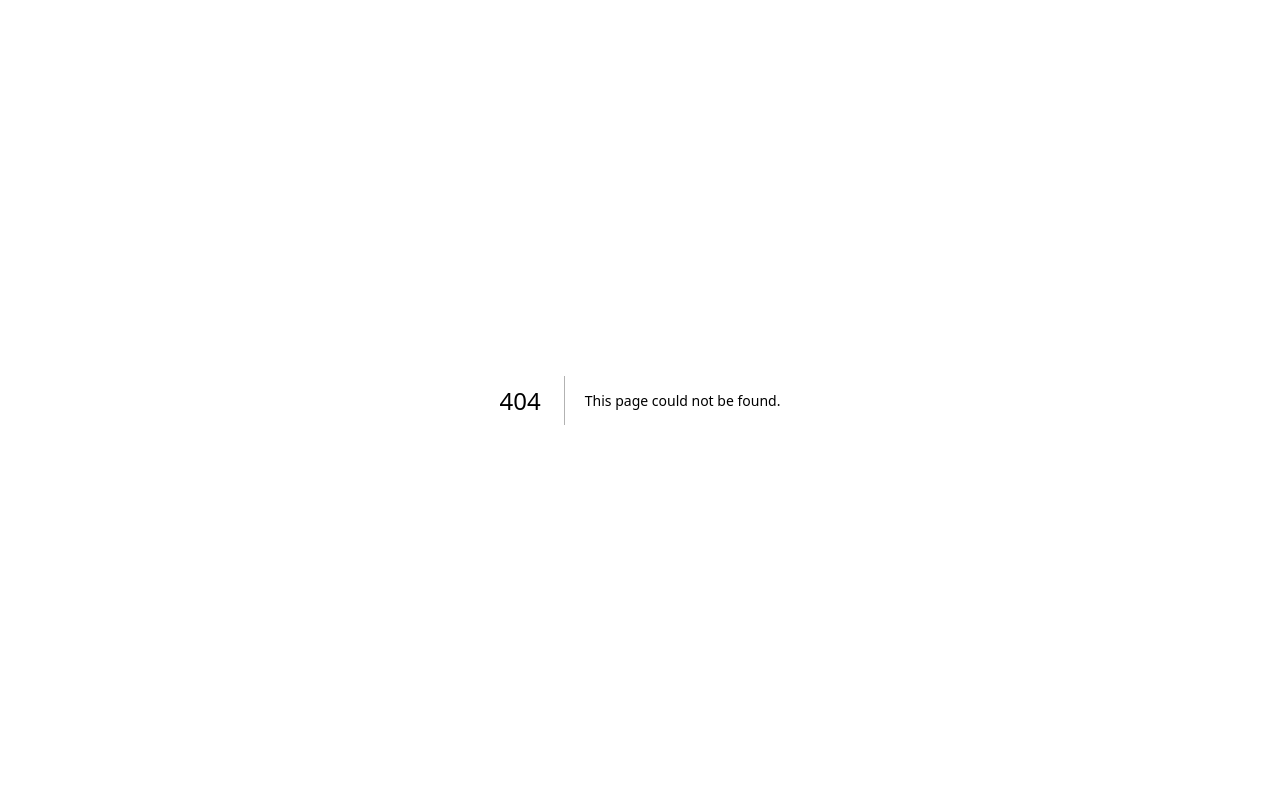
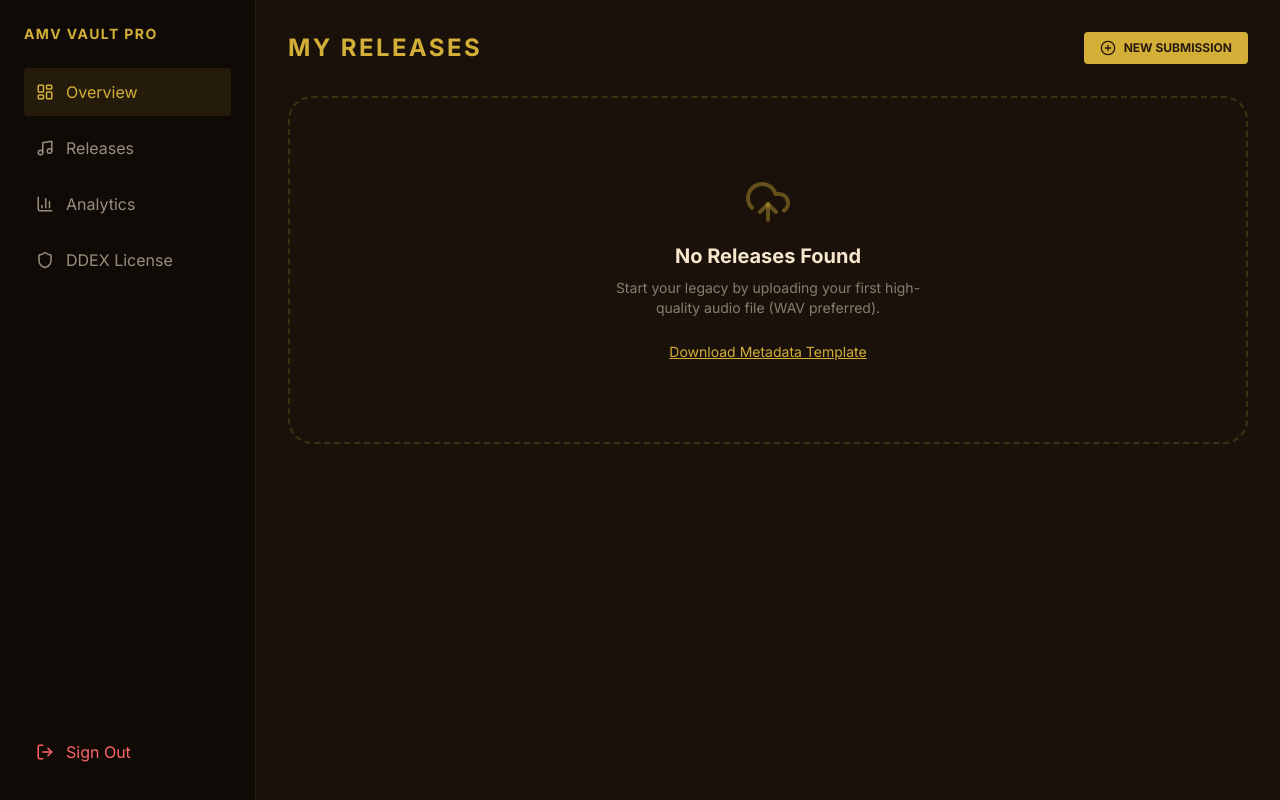
Before and after one commit to recordingsabantu/AMV-Vault-Pro, a Next.js app: page /dashboard/releases in a window 1280 px wide. Before the commit this address had no page. Built offline with nearby package versions, Linux system fonts and the light colour scheme.

Commit message:
Create page.tsx

```diff
--- /dev/null
+++ b/app/dashboard/releases/page.tsx
@@ -0,0 +1,21 @@
+import { PlusCircle, UploadCloud } from 'lucide-react';
+
+export default function Releases() {
+  return (
+    <div className="space-y-8">
+      <div className="flex justify-between items-center">
+        <h2 className="text-[#D4AF37] text-2xl font-bold uppercase tracking-widest">My Releases</h2>
+        <button className="bg-[#D4AF37] text-[#2A1B0E] px-4 py-2 rounded flex items-center gap-2 font-bold text-xs">
+          <PlusCircle size={16} /> NEW SUBMISSION
+        </button>
+      </div>
+
+      <div className="border-2 border-dashed border-[#D4AF37]/20 rounded-3xl p-20 flex flex-col items-center justify-center text-center">
+        <UploadCloud size={48} className="text-[#D4AF37]/40 mb-4" />
+        <h3 className="text-xl font-bold mb-2">No Releases Found</h3>
+        <p className="text-sm opacity-50 max-w-xs mx-auto mb-6">Start your legacy by uploading your first high-quality audio file (WAV preferred).</p>
+        <button className="text-[#D4AF37] text-sm underline hover:opacity-100 transition">Download Metadata Template</button>
+      </div>
+    </div>
+  );
+}
```
